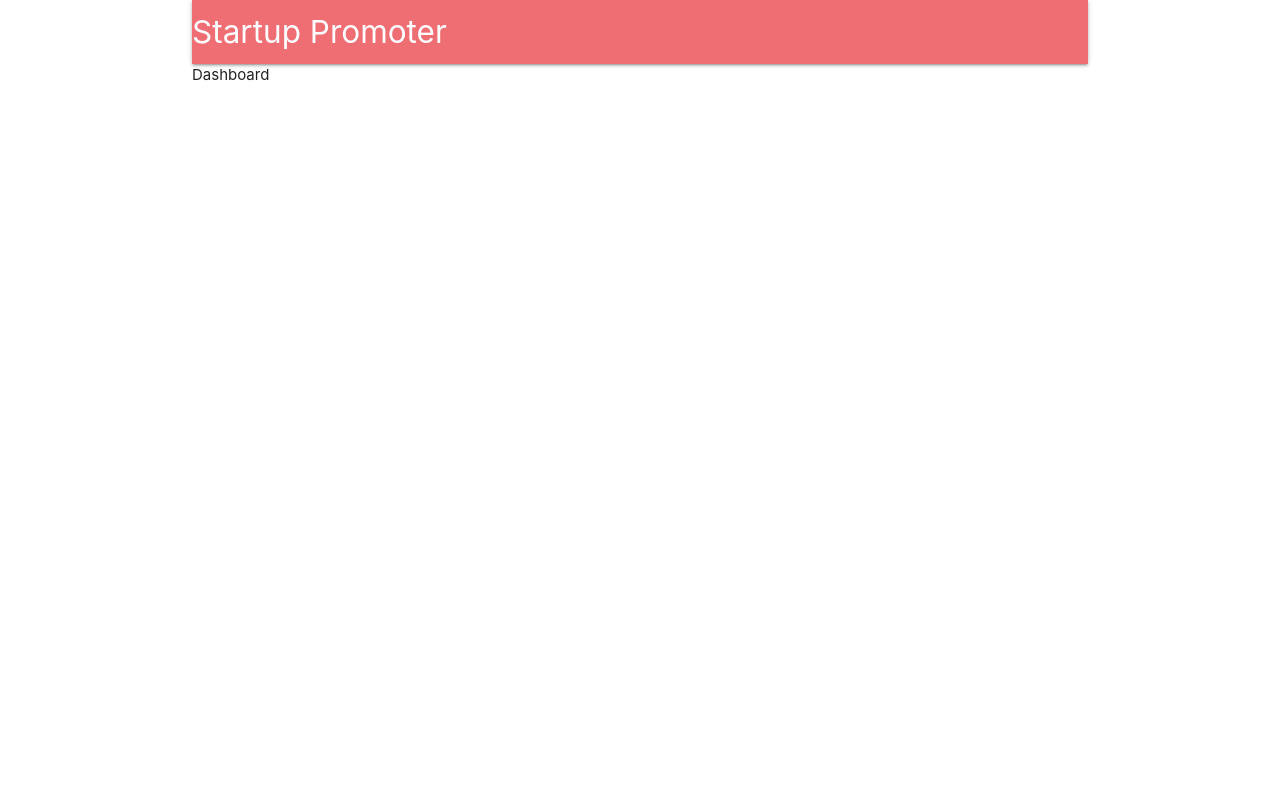
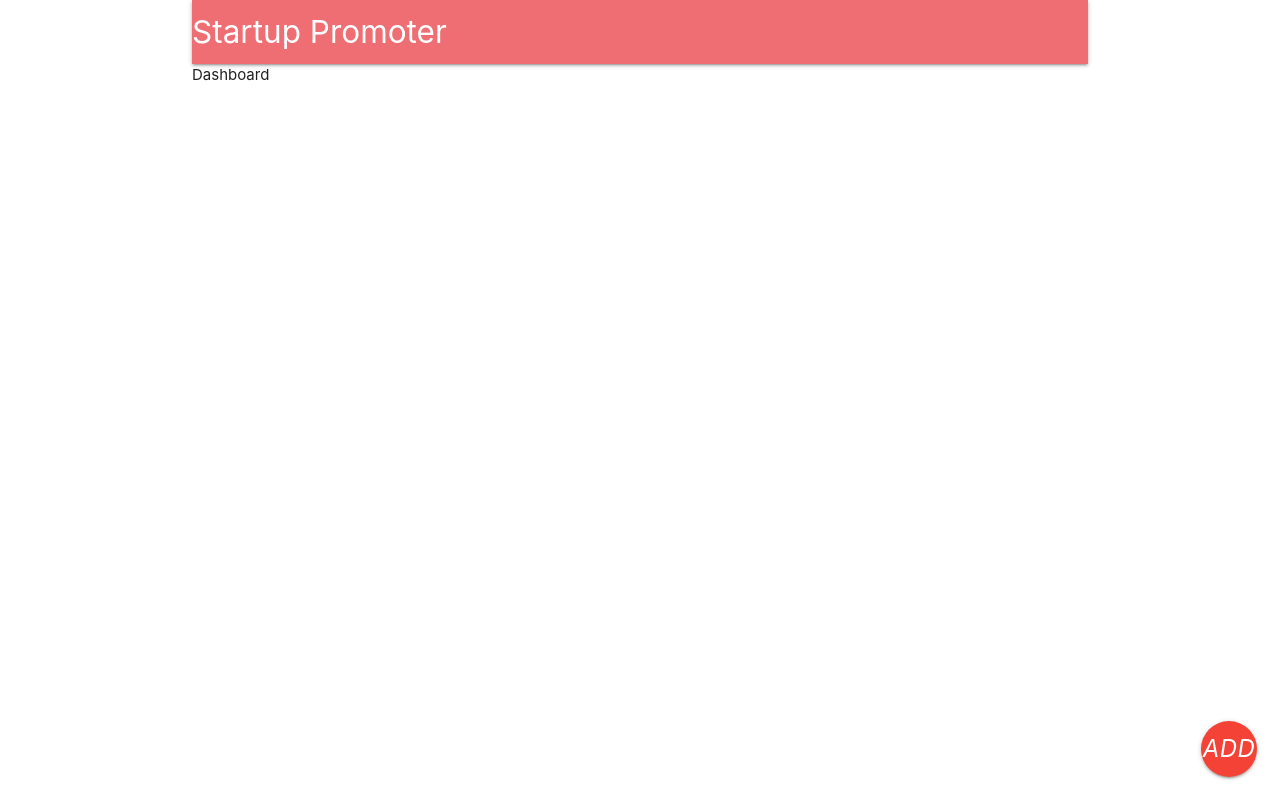
Before and after one commit to Jameem/startup-promotion, a React (Create React App) app in the folder client/: page /surveys in a window 1280 px wide. Built offline with nearby package versions, Linux system fonts and the light colour scheme; no server answers.

Commit message:
material button

```diff
--- a/client/src/components/Dashboard.js
+++ b/client/src/components/Dashboard.js
@@ -1,7 +1,16 @@
 import React from "react"
 
 const Dashboard = () => {
-  return <div>Dashboard</div>
+  return (
+    <div>
+      Dashboard
+      <div className="fixed-action-btn">
+        <a className="btn-floating btn-large red">
+          <i className="material-icons">add</i>
+        </a>
+      </div>
+    </div>
+  )
 }
 
 export default Dashboard
```
